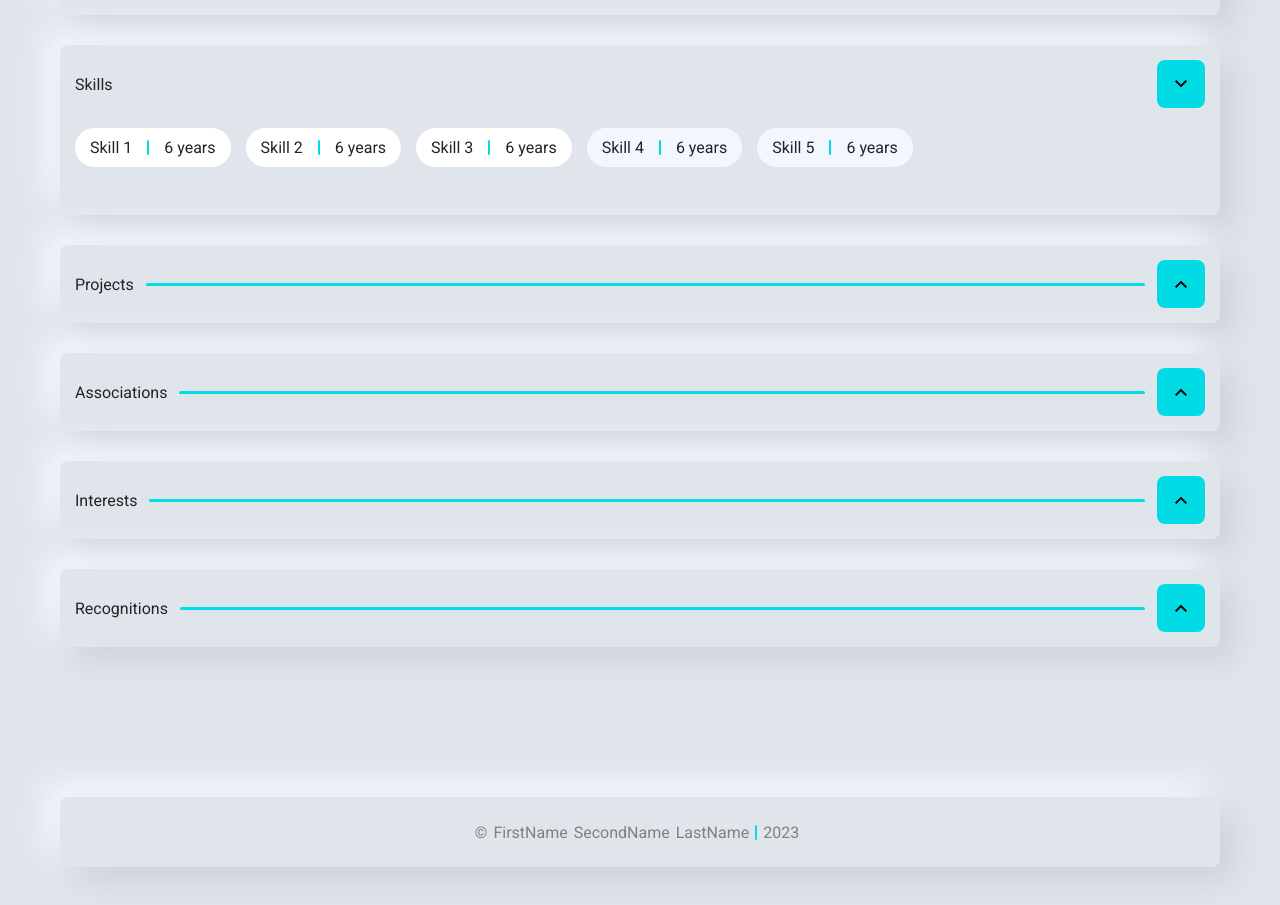
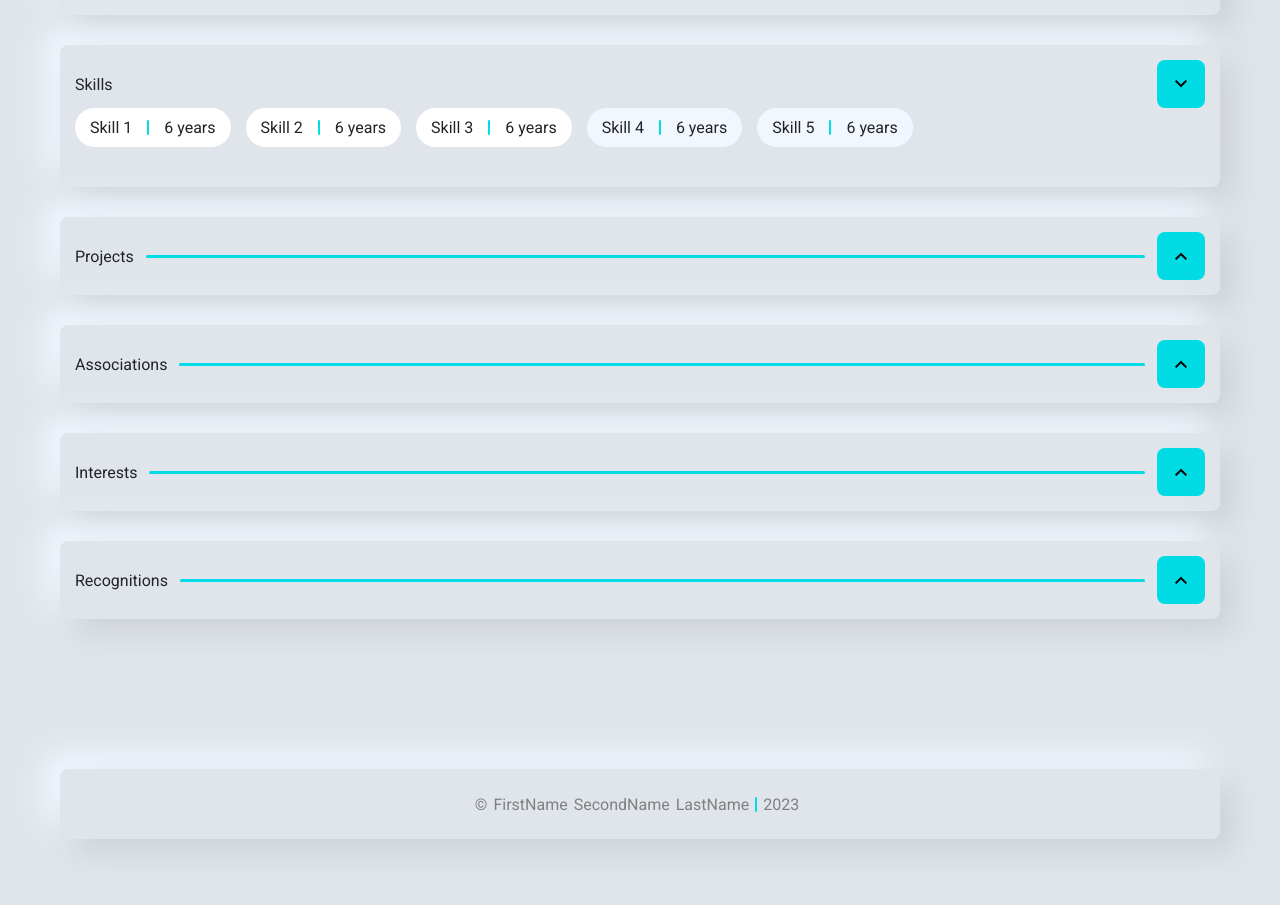
Before and after one commit to Infamous8/react-resume, a React (Create React App) app: page / in a window 1280 px wide. Shown: the part 1258-2163 px from the top of the page. Built offline with nearby package versions, Linux system fonts and the light colour scheme.

Commit message:
fixes skill pills line wrapping

```diff
--- /dev/null
+++ b/src/components/atoms/pill-box.tsx
@@ -0,0 +1,20 @@
+import React from "react";
+import styled from "styled-components";
+
+interface PillBocProps {
+    children: React.ReactNode
+}
+
+export const PillBox: React.FC<PillBocProps> = (props) => {
+    return (
+        <StyledPillBox>
+            {props.children}
+        </StyledPillBox>
+    )
+}
+
+const StyledPillBox = styled.div`
+  width: 100%;
+  height: auto;
+  padding-bottom: 10px;
+`
--- a/src/components/atoms/section-inline-content.tsx
+++ b/src/components/atoms/section-inline-content.tsx
@@ -15,44 +15,45 @@ export const SectionInlineContent: React.FC<SectionInlineContentProps> = (props)
     return (
         <>
             {props.primary && (
-                <Test>
-                    <StyledSectionInlineContent dark={mode}>
+                <StyledInlineContent>
+                    <InlineContentItem dark={mode}>
                         {props.name}
                         <Divider marginLeft={'15px'} marginRight={'15px'} />
                         {props.years}
-                    </StyledSectionInlineContent>
+                    </InlineContentItem>
                     <ToolTipWrap className={'skillTooltip'}>
                         <Tooltip tip={'Primary Skill'} />
                     </ToolTipWrap>
-                </Test>
+                </StyledInlineContent>
             )}
             {!props.primary && (
-                <Test>
-                    <StyledSectionInlineContentSecondary dark={mode}>
+                <StyledInlineContent>
+                    <InlineContentSecondaryItem dark={mode}>
                         {props.name}
                         <Divider marginLeft={'15px'} marginRight={'15px'} />
                         {props.years}
-                    </StyledSectionInlineContentSecondary>
+                    </InlineContentSecondaryItem>
                     <ToolTipWrap className={'skillTooltip'}>
                         <Tooltip tip={'Secondary Skill'} />
                     </ToolTipWrap>
-                </Test>
+                </StyledInlineContent>
             )}
         </>
     )
 }
 
-const Test = styled.div`
-  height: 72px;
-  margin-top: 20px;
+const StyledInlineContent = styled.div`
+  display: inline-block;
+  position: relative;
 `
 
-const StyledSectionInlineContent = styled.span<StyledComponentProps>`
+const InlineContentItem = styled.span<StyledComponentProps>`
   display: flex;
   align-items: center;
   justify-content: center;
   background-color: ${props => props.dark ? '#FFFFFF' : 'rgba(0,0,0,.2)'};
   margin-right: 15px;
+  margin-bottom: 15px;
   padding: 10px 15px;
   border-radius: 20px;
   position: relative;
@@ -62,11 +63,14 @@ const StyledSectionInlineContent = styled.span<StyledComponentProps>`
   }
 `
 
-const StyledSectionInlineContentSecondary = styled(StyledSectionInlineContent)<StyledComponentProps>`
+const InlineContentSecondaryItem = styled(InlineContentItem)<StyledComponentProps>`
   background-color: ${props => props.dark ? '#F2F7FF' : 'rgba(0,0,0,.1)'};
 `
 
 const ToolTipWrap = styled.div`
   display: none;
-  margin: 0 auto;
+  position: absolute;
+  bottom: -10px;
+  left: 11%;
+  z-index: 100;
 `
--- a/src/components/pages/home.tsx
+++ b/src/components/pages/home.tsx
@@ -9,6 +9,7 @@ import {Skills} from "../molecules/skills";
 import {Experience} from "../molecules/experience";
 import {Education} from "../molecules/education";
 import {Flex} from "../atoms/flex";
+import {PillBox} from "../atoms/pill-box";
 
 interface HomeProps {}
 
@@ -29,9 +30,9 @@ export const Home: React.FC<HomeProps> = (props) => {
             )}
             {contentSections.skills.show && (
                 <ContentCell  section={'skills'} collapsible={true} collapsedDefault={false}>
-                    <Flex>
+                    <PillBox>
                         <Skills />
-                    </Flex>
+                    </PillBox>
                 </ContentCell>
             )}
             {contentSections.projects.show && (
```
